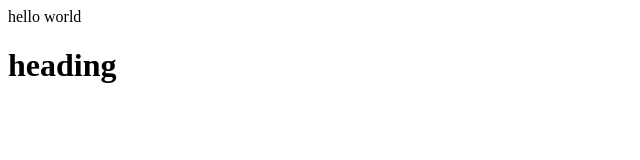
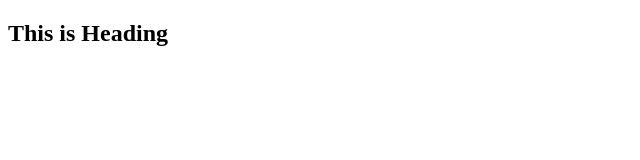
Before and after one commit to mukhiya3/demo, a plain HTML site: page index.html in a window 1280 px wide. Shown: the whole page, without its empty margins (0-640 px from the left). Drawn offline with Linux system fonts and the light colour scheme.

Commit message:
Upate html and README file

```diff
--- a/index.html
+++ b/index.html
@@ -1,2 +1,11 @@
-<p>hello world</p>
-<h1>heading</h1>
+<!DOCTYPE html>
+<html lang="en">
+<head>
+    <meta charset="UTF-8">
+    <meta name="viewport" content="width=device-width, initial-scale=1.0">
+    <title>Document</title>
+</head>
+<body>
+    <h2>This is Heading</h2>
+</body>
+</html>
```
Also changed, not shown: 1 other file.
